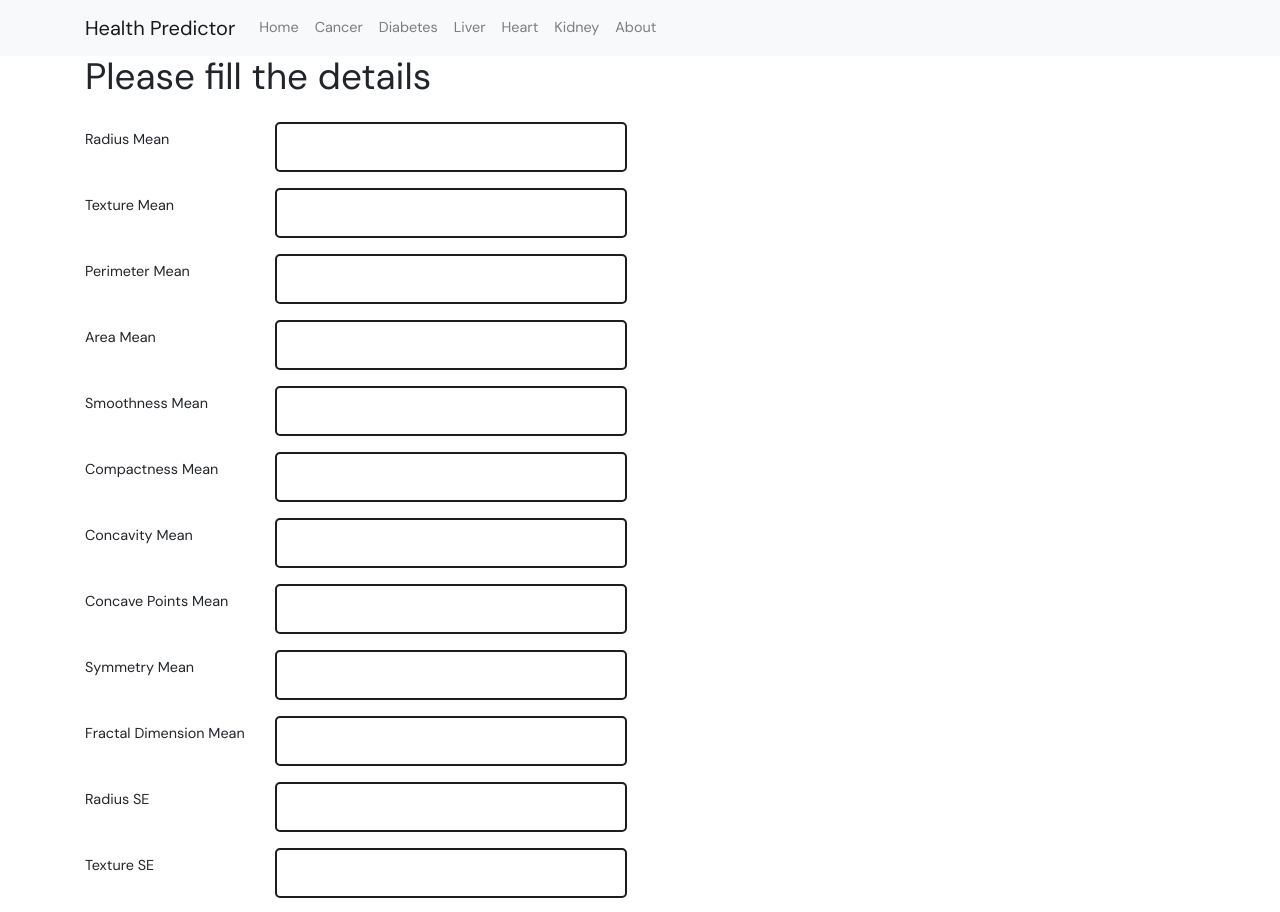
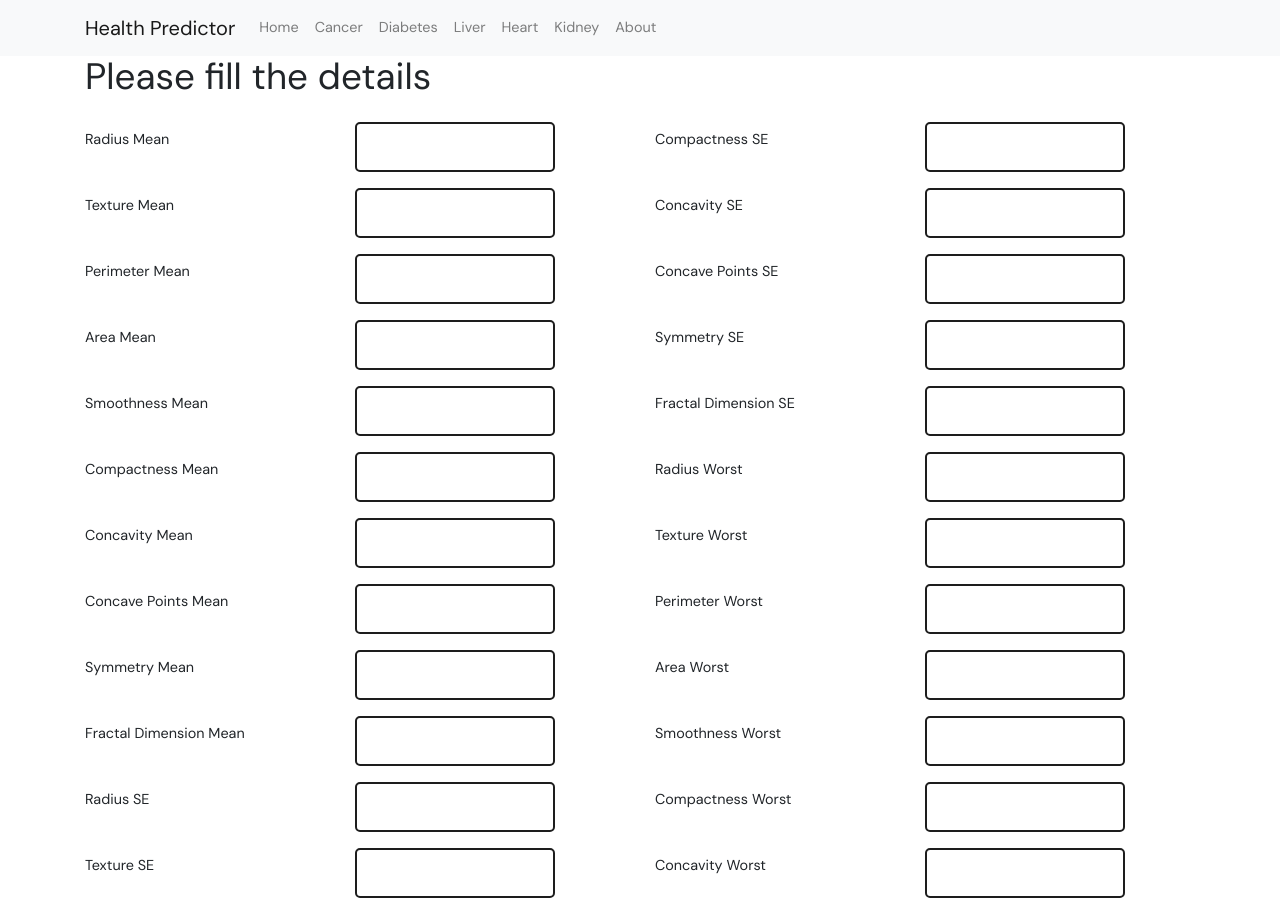
Before and after one commit to nischaynagar/health-predictor, a React (Create React App) app: page /cancer in a window 1280 px wide. Shown: the top 912 px of the page. Built offline with nearby package versions, Linux system fonts and the light colour scheme.

Commit message:
2 colmuns

```diff
--- a/src/components/Cancer/index.js
+++ b/src/components/Cancer/index.js
@@ -4,7 +4,6 @@ import FormComponent from "../Form/form";
 import { useState } from "react";
 
 function Cancer() {
-
   const [features, setFeatures] = useState([]);
   const [radiusMean, setRadiusMean] = useState(0);
   const [textureMean, setTextureMean] = useState(0);
@@ -37,99 +36,99 @@ function Cancer() {
   const [symmetryWorst, setSymmetryWorst] = useState(0);
   const [fractalDimensionWorst, setFractalDimensionWorst] = useState(0);
 
-
-
-  function handleClick(){
-        console.log(radiusMean + " " + smoothnessMean + " " + fractalDimensionWorst);
+  function handleClick() {
+    console.log(
+      radiusMean + " " + smoothnessMean + " " + fractalDimensionWorst
+    );
   }
-  function changeRadiusMean(a){
+  function changeRadiusMean(a) {
     setRadiusMean(a);
   }
-  function changeTextureMean(a){
+  function changeTextureMean(a) {
     setTextureMean(a);
   }
-  function changePerimeterMean(a){
+  function changePerimeterMean(a) {
     setPerimeterMean(a);
   }
-  function changeAreaMean(a){
+  function changeAreaMean(a) {
     setAreaMean(a);
   }
-  function changeSmoothnessMean(a){
+  function changeSmoothnessMean(a) {
     setSmoothnessMean(a);
   }
-  function changeCompactnessMean(a){
+  function changeCompactnessMean(a) {
     setCompactnessMean(a);
   }
-  function changeConcavityMean(a){
+  function changeConcavityMean(a) {
     setConcavityMean(a);
   }
-  function changeConcavePointsMean(a){
+  function changeConcavePointsMean(a) {
     setConcavePointsMean(a);
   }
-  function changeSymmetryMean(a){
+  function changeSymmetryMean(a) {
     setSymmetryMean(a);
   }
-  function changeFractalDimensionMean(a){
+  function changeFractalDimensionMean(a) {
     setFractalDimensionMean(a);
   }
-  function changeRadiusSE(a){
+  function changeRadiusSE(a) {
     setRadiusSE(a);
   }
-  function changeTextureSE(a){
+  function changeTextureSE(a) {
     setTextureSE(a);
   }
-  function changePerimeterSE(a){
+  function changePerimeterSE(a) {
     setPerimeterSE(a);
   }
-  function changeAreaSE(a){
+  function changeAreaSE(a) {
     setAreaSE(a);
   }
-  function changeSmoothnessSE(a){
+  function changeSmoothnessSE(a) {
     setSmoothnessSE(a);
   }
-  function changeCompactnessSE(a){
+  function changeCompactnessSE(a) {
     setCompactnessSE(a);
   }
-  function changeConcavitySE(a){
+  function changeConcavitySE(a) {
     setConcavitySE(a);
   }
-  function changeConcavePointsSE(a){
+  function changeConcavePointsSE(a) {
     setConcavePointsSE(a);
   }
-  function changeSymmetrySE(a){
+  function changeSymmetrySE(a) {
     setSymmetrySE(a);
   }
-  function changeFractalDimensionSE(a){
+  function changeFractalDimensionSE(a) {
     setFractalDimensionSE(a);
   }
-  function changeRadiusWorst(a){
+  function changeRadiusWorst(a) {
     setRadiusWorst(a);
   }
-  function changeTextureWorst(a){
+  function changeTextureWorst(a) {
     setTextureWorst(a);
   }
-  function changePerimeterWorst(a){
+  function changePerimeterWorst(a) {
     setPerimeterWorst(a);
   }
-  function changeAreaWorst(a){
+  function changeAreaWorst(a) {
     setAreaWorst(a);
   }
-  function changeSmoothnessWorst(a){
+  function changeSmoothnessWorst(a) {
     setSmoothnessWorst(a);
   }
-  function changeCompactnessWorst(a){
+  function changeCompactnessWorst(a) {
     setCompactnessWorst(a);
   }
-  function changeConcavityWorst(a){
+  function changeConcavityWorst(a) {
     setConcavityWorst(a);
   }
-  function changeConcavePointsWorst(a){
+  function changeConcavePointsWorst(a) {
     setConcavePointsWorst(a);
   }
-  function changeSymmetryWorst(a){
+  function changeSymmetryWorst(a) {
     setSymmetryWorst(a);
   }
-  function changeFractalDimensionWorst(a){
+  function changeFractalDimensionWorst(a) {
     setFractalDimensionWorst(a);
   }
 
@@ -138,37 +137,165 @@ function Cancer() {
       <h3 className="mb-4">Please fill the details</h3>
 
       <Form>
-        <FormComponent id="fromRadiusMean" featureName="Radius Mean" func={changeRadiusMean} ></FormComponent>
-        <FormComponent id="fromTextureMean" featureName="Texture Mean" func={changeTextureMean} ></FormComponent>
-        <FormComponent id="fromPerimeterMean" featureName="Perimeter Mean" func={changePerimeterMean} ></FormComponent>
-        <FormComponent id="fromAreaMean" featureName="Area Mean" func={changeAreaMean} ></FormComponent>
-        <FormComponent id="fromSmoothnessMean" featureName="Smoothness Mean" func={changeSmoothnessMean} ></FormComponent>
-        <FormComponent id="fromCompactnessMean" featureName="Compactness Mean" func={changeCompactnessMean} ></FormComponent>
-        <FormComponent id="fromConcavityMean" featureName="Concavity Mean" func={changeConcavityMean} ></FormComponent>
-        <FormComponent id="fromConcanePointsMean" featureName="Concave Points Mean" func={changeConcavePointsMean} ></FormComponent>
-        <FormComponent id="fromSymmetryMean" featureName="Symmetry Mean" func={changeSymmetryMean} ></FormComponent>
-        <FormComponent id="fromFractalDimensionMean" featureName="Fractal Dimension Mean" func={changeFractalDimensionMean} ></FormComponent>
-        <FormComponent id="fromRadiusSE" featureName="Radius SE" func={changeRadiusSE} ></FormComponent>
-        <FormComponent id="fromTextureSE" featureName="Texture SE" func={changeTextureSE} ></FormComponent>
-        <FormComponent id="fromPerimeterSE" featureName="Perimeter SE" func={changePerimeterSE} ></FormComponent>
-        <FormComponent id="fromAreaSE" featureName="Area SE" func={changeAreaSE} ></FormComponent>
-        <FormComponent id="fromSmoothnessSE" featureName="Smoothness SE" func={changeSmoothnessSE} ></FormComponent>
-        <FormComponent id="fromCompactnessSE" featureName="Compactness SE" func={changeCompactnessSE} ></FormComponent>
-        <FormComponent id="fromConcavitySE" featureName="Concavity SE" func={changeConcavitySE} ></FormComponent>
-        <FormComponent id="fromConcavePointsSE" featureName="Concave Points SE" func={changeConcavePointsSE} ></FormComponent>
-        <FormComponent id="fromSymmetrySE" featureName="Symmetry SE" func={changeSymmetrySE} ></FormComponent>
-        <FormComponent id="fromFractalDimesionSE" featureName="Fractal Dimension SE" func={changeFractalDimensionSE} ></FormComponent>
-        <FormComponent id="fromRadiusWorst" featureName="Radius Worst" func={changeRadiusWorst} ></FormComponent>
-        <FormComponent id="fromTextureWorst" featureName="Texture Worst" func={changeTextureWorst} ></FormComponent>
-        <FormComponent id="fromPerimeterWorst" featureName="Perimeter Worst" func={changePerimeterWorst} ></FormComponent>
-        <FormComponent id="fromAreaWorst" featureName="Area Worst" func={changeAreaWorst} ></FormComponent>
-        <FormComponent id="fromSmoothnessWorst" featureName="Smoothness Worst" func={changeSmoothnessWorst} ></FormComponent>
-        <FormComponent id="fromCompactnessWorst" featureName="Compactness Worst" func={changeCompactnessWorst} ></FormComponent>
-        <FormComponent id="fromConcavityWorst" featureName="Concavity Worst" func={changeConcavityWorst} ></FormComponent>
-        <FormComponent id="fromConcanePointsWorst" featureName="Concave Points Worst" func={changeConcavePointsWorst} ></FormComponent>
-        <FormComponent id="fromSymmetryWorst" featureName="Symmetry Worst" func={changeSymmetryWorst} ></FormComponent>
-        <FormComponent id="fromFractalDimensionWorst" featureName="Fractal Dimension Worst" func={changeFractalDimensionWorst} ></FormComponent>
-        <Button variant="warning" onClick={handleClick}>SUBMIT</Button>{' '}
+        <Row>
+          <Col md={6} className="px-0">
+            <FormComponent
+              id="fromRadiusMean"
+              featureName="Radius Mean"
+              func={changeRadiusMean}
+            ></FormComponent>
+            <FormComponent
+              id="fromTextureMean"
+              featureName="Texture Mean"
+              func={changeTextureMean}
+            ></FormComponent>
+            <FormComponent
+              id="fromPerimeterMean"
+              featureName="Perimeter Mean"
+              func={changePerimeterMean}
+            ></FormComponent>
+            <FormComponent
+              id="fromAreaMean"
+              featureName="Area Mean"
+              func={changeAreaMean}
+            ></FormComponent>
+            <FormComponent
+              id="fromSmoothnessMean"
+              featureName="Smoothness Mean"
+              func={changeSmoothnessMean}
+            ></FormComponent>
+            <FormComponent
+              id="fromCompactnessMean"
+              featureName="Compactness Mean"
+              func={changeCompactnessMean}
+            ></FormComponent>
+            <FormComponent
+              id="fromConcavityMean"
+              featureName="Concavity Mean"
+              func={changeConcavityMean}
+            ></FormComponent>
+            <FormComponent
+              id="fromConcanePointsMean"
+              featureName="Concave Points Mean"
+              func={changeConcavePointsMean}
+            ></FormComponent>
+            <FormComponent
+              id="fromSymmetryMean"
+              featureName="Symmetry Mean"
+              func={changeSymmetryMean}
+            ></FormComponent>
+            <FormComponent
+              id="fromFractalDimensionMean"
+              featureName="Fractal Dimension Mean"
+              func={changeFractalDimensionMean}
+            ></FormComponent>
+            <FormComponent
+              id="fromRadiusSE"
+              featureName="Radius SE"
+              func={changeRadiusSE}
+            ></FormComponent>
+            <FormComponent
+              id="fromTextureSE"
+              featureName="Texture SE"
+              func={changeTextureSE}
+            ></FormComponent>
+            <FormComponent
+              id="fromPerimeterSE"
+              featureName="Perimeter SE"
+              func={changePerimeterSE}
+            ></FormComponent>
+            <FormComponent
+              id="fromAreaSE"
+              featureName="Area SE"
+              func={changeAreaSE}
+            ></FormComponent>
+            <FormComponent
+              id="fromSmoothnessSE"
+              featureName="Smoothness SE"
+              func={changeSmoothnessSE}
+            ></FormComponent>
+          </Col>
+          <Col md={6} className="px-0">
+            <FormComponent
+              id="fromCompactnessSE"
+              featureName="Compactness SE"
+              func={changeCompactnessSE}
+            ></FormComponent>
+            <FormComponent
+              id="fromConcavitySE"
+              featureName="Concavity SE"
+              func={changeConcavitySE}
+            ></FormComponent>
+            <FormComponent
+              id="fromConcavePointsSE"
+              featureName="Concave Points SE"
+              func={changeConcavePointsSE}
+            ></FormComponent>
+            <FormComponent
+              id="fromSymmetrySE"
+              featureName="Symmetry SE"
+              func={changeSymmetrySE}
+            ></FormComponent>
+            <FormComponent
+              id="fromFractalDimesionSE"
+              featureName="Fractal Dimension SE"
+              func={changeFractalDimensionSE}
+            ></FormComponent>
+            <FormComponent
+              id="fromRadiusWorst"
+              featureName="Radius Worst"
+              func={changeRadiusWorst}
+            ></FormComponent>
+            <FormComponent
+              id="fromTextureWorst"
+              featureName="Texture Worst"
+              func={changeTextureWorst}
+            ></FormComponent>
+            <FormComponent
+              id="fromPerimeterWorst"
+              featureName="Perimeter Worst"
+              func={changePerimeterWorst}
+            ></FormComponent>
+            <FormComponent
+              id="fromAreaWorst"
+              featureName="Area Worst"
+              func={changeAreaWorst}
+            ></FormComponent>
+            <FormComponent
+              id="fromSmoothnessWorst"
+              featureName="Smoothness Worst"
+              func={changeSmoothnessWorst}
+            ></FormComponent>
+            <FormComponent
+              id="fromCompactnessWorst"
+              featureName="Compactness Worst"
+              func={changeCompactnessWorst}
+            ></FormComponent>
+            <FormComponent
+              id="fromConcavityWorst"
+              featureName="Concavity Worst"
+              func={changeConcavityWorst}
+            ></FormComponent>
+            <FormComponent
+              id="fromConcanePointsWorst"
+              featureName="Concave Points Worst"
+              func={changeConcavePointsWorst}
+            ></FormComponent>
+            <FormComponent
+              id="fromSymmetryWorst"
+              featureName="Symmetry Worst"
+              func={changeSymmetryWorst}
+            ></FormComponent>
+            <FormComponent
+              id="fromFractalDimensionWorst"
+              featureName="Fractal Dimension Worst"
+              func={changeFractalDimensionWorst}
+            ></FormComponent>
+          </Col>
+        </Row>
+        <Button variant="warning" onClick={handleClick}>
+          SUBMIT
+        </Button>{" "}
       </Form>
     </div>
   );
--- a/src/components/Form/form.js
+++ b/src/components/Form/form.js
@@ -3,20 +3,23 @@ import { Col, FloatingLabel, Form, Row } from "react-bootstrap";
 import { useState } from "react";
 
 function FormComponent(props) {
+  function handleChange(e) {
+    console.log(e.target.value);
+    props.func(e.target.value);
+  }
 
-    function handleChange(e) {
-        console.log(e.target.value);
-        props.func(e.target.value);
-    }
-
-    return <div><Form.Group as={Row} className="mb-3" controlId={props.id}>
-        <Form.Label column sm="2">
+  return (
+    <div>
+      <Form.Group as={Row} sm="6" className="mb-3" controlId={props.id}>
+        <Col sm="6">
+          <Form.Label column sm="12">
             {props.featureName}
-        </Form.Label>
-        <Col sm="10">
-            <Form.Control placeholder="" onChange={handleChange} />
+          </Form.Label>
         </Col>
-    </Form.Group></div>;
+        <Form.Control as={Col} sm="4" className="mx-sm-0 mx-4" />
+      </Form.Group>
+    </div>
+  );
 }
 
 export default FormComponent;
```
